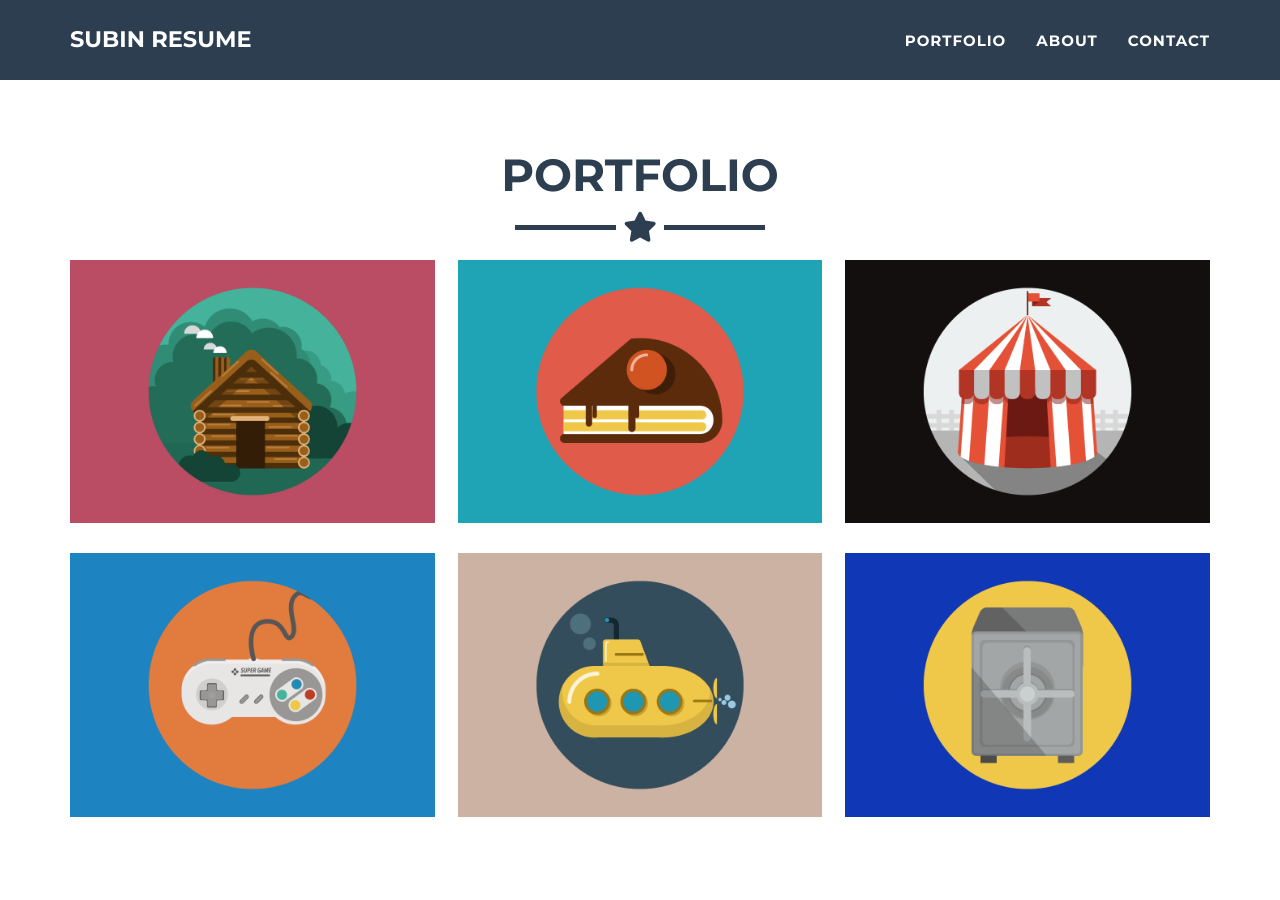
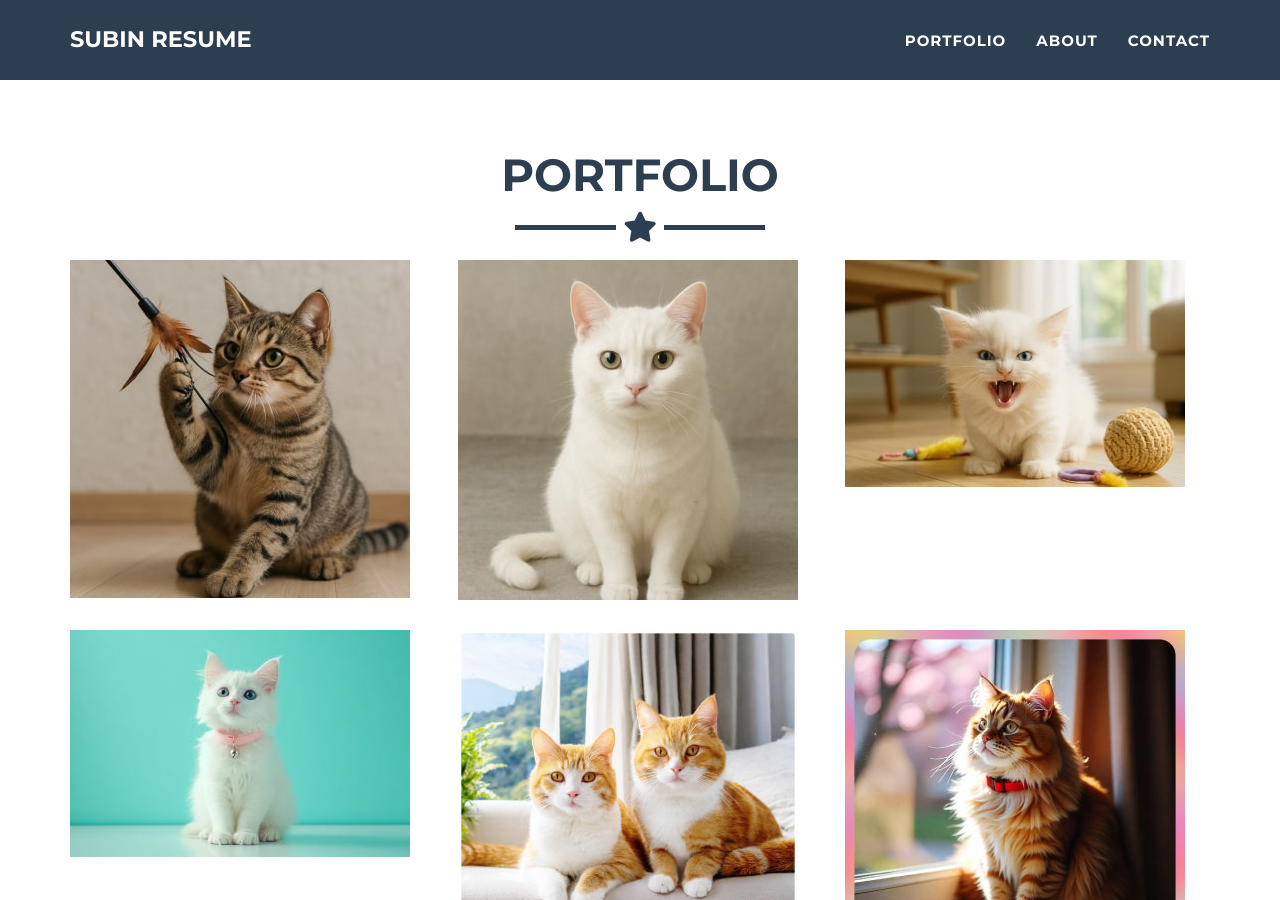
Before and after one commit to yanggun2/yanggun2.github.io, a Jekyll site: the page built from _posts/2014-07-18-project-1.markdown, in a window 1280 px wide and 900 px high, scrolled down 687 px. Built offline with Jekyll 4.4.1, drawn with Linux system fonts in a browser that asks for light colours.

Commit message:
img change

```diff
--- a/_posts/2014-07-13-project-6.markdown
+++ b/_posts/2014-07-13-project-6.markdown
@@ -2,7 +2,7 @@
 layout: default
 modal-id: 6
 date: 2014-07-15
-img: submarine.png
+img: cat6.jpg
 alt: image-alt
 project-date: April 2014
 client: Start Bootstrap
--- a/_posts/2014-07-14-project-5.markdown
+++ b/_posts/2014-07-14-project-5.markdown
@@ -2,7 +2,7 @@
 layout: default
 modal-id: 5
 date: 2014-07-14
-img: safe.png
+img: cat5.jpg
 alt: image-alt
 project-date: April 2014
 client: Start Bootstrap
--- a/_posts/2014-07-15-project-4.markdown
+++ b/_posts/2014-07-15-project-4.markdown
@@ -2,7 +2,7 @@
 layout: default
 modal-id: 4
 date: 2014-07-15
-img: game.png
+img: cat4.jpg
 alt: image-alt
 project-date: April 2014
 client: Start Bootstrap
--- a/_posts/2014-07-16-project-3.markdown
+++ b/_posts/2014-07-16-project-3.markdown
@@ -2,7 +2,7 @@
 layout: default
 modal-id: 3
 date: 2014-07-16
-img: circus.png
+img: cat3.jpg
 alt: image-alt
 project-date: April 2014
 client: Start Bootstrap
--- a/_posts/2014-07-17-project-2.markdown
+++ b/_posts/2014-07-17-project-2.markdown
@@ -2,7 +2,7 @@
 layout: default
 modal-id: 2
 date: 2014-07-17
-img: cake.png
+img: cat2.jpg
 alt: image-alt
 project-date: April 2014
 client: Start Bootstrap
--- a/_posts/2014-07-18-project-1.markdown
+++ b/_posts/2014-07-18-project-1.markdown
@@ -2,7 +2,7 @@
 layout: default
 modal-id: 1
 date: 2014-07-18
-img: cabin.png
+img: cat1.jpg
 alt: image-alt
 project-date: April 2014
 client: Start Bootstrap
```
